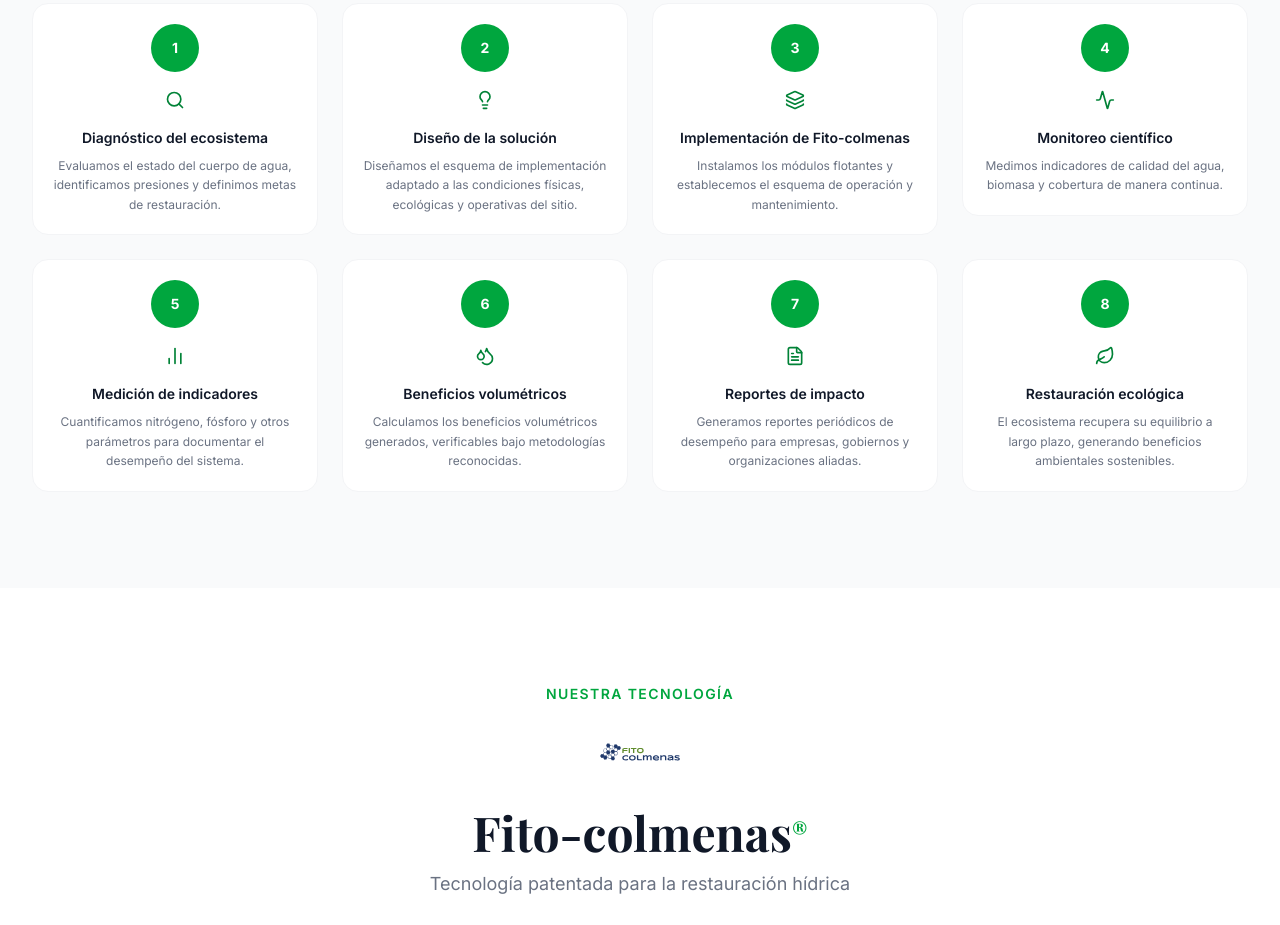
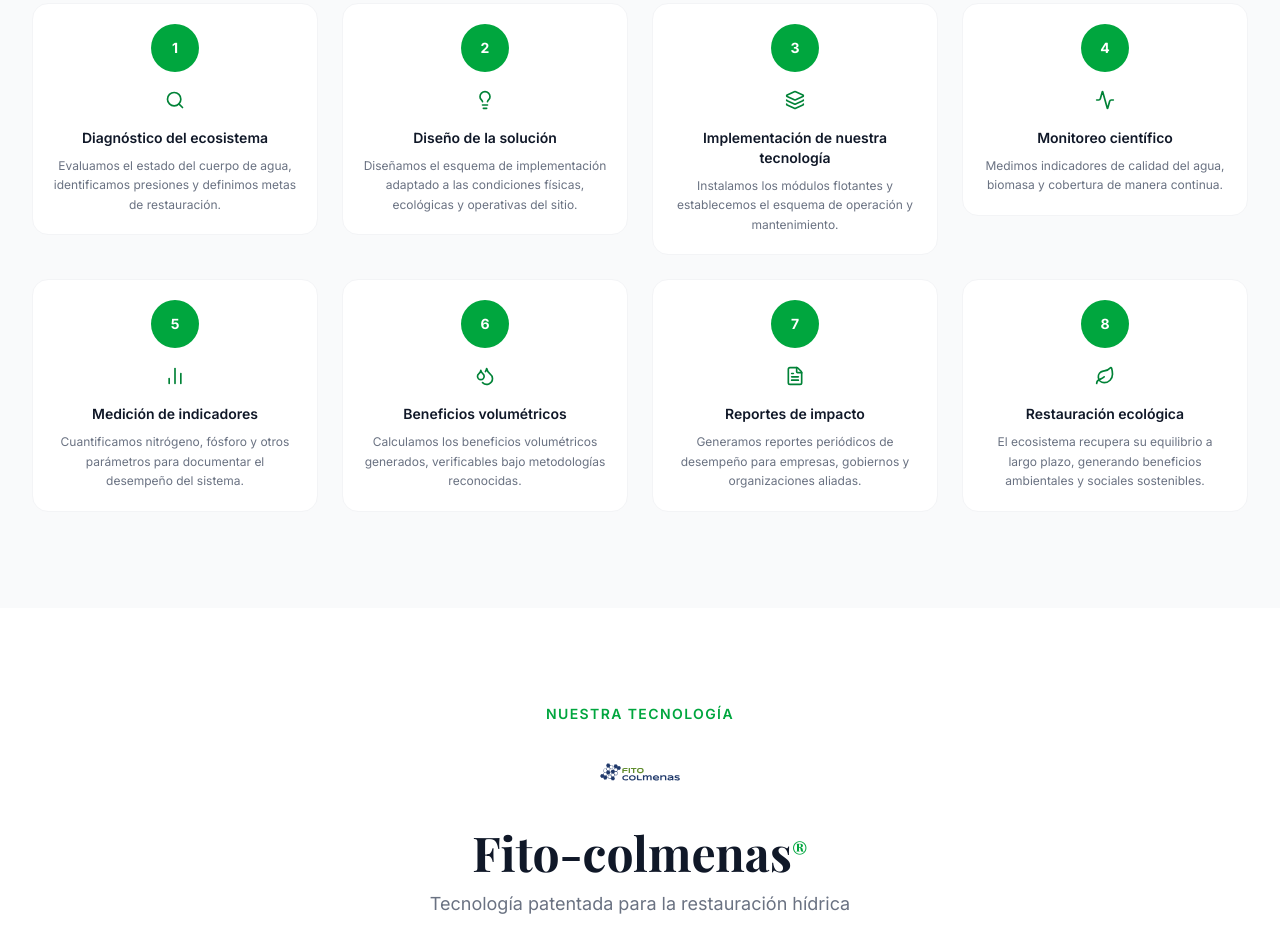
Before and after one commit to ximenaiturriagac/biolily, a Next.js app: page / in a window 1280 px wide. Shown: the part 3240-4165 px from the top of the page. Built offline with nearby package versions, Linux system fonts and the light colour scheme; a web font is replaced by a local one.

Commit message:
Update Modelo.tsx

```diff
--- a/src/components/sections/Modelo.tsx
+++ b/src/components/sections/Modelo.tsx
@@ -22,7 +22,7 @@
   },
   {
     icon: Layers,
-    title: "Implementación de Fito-colmenas",
+    title: "Implementación de nuestra tecnología",
     copy: "Instalamos los módulos flotantes y establecemos el esquema de operación y mantenimiento.",
   },
   {
@@ -48,7 +48,7 @@
   {
     icon: Leaf,
     title: "Restauración ecológica",
-    copy: "El ecosistema recupera su equilibrio a largo plazo, generando beneficios ambientales sostenibles.",
+    copy: "El ecosistema recupera su equilibrio a largo plazo, generando beneficios ambientales y sociales sostenibles.",
   },
 ];
 
```
